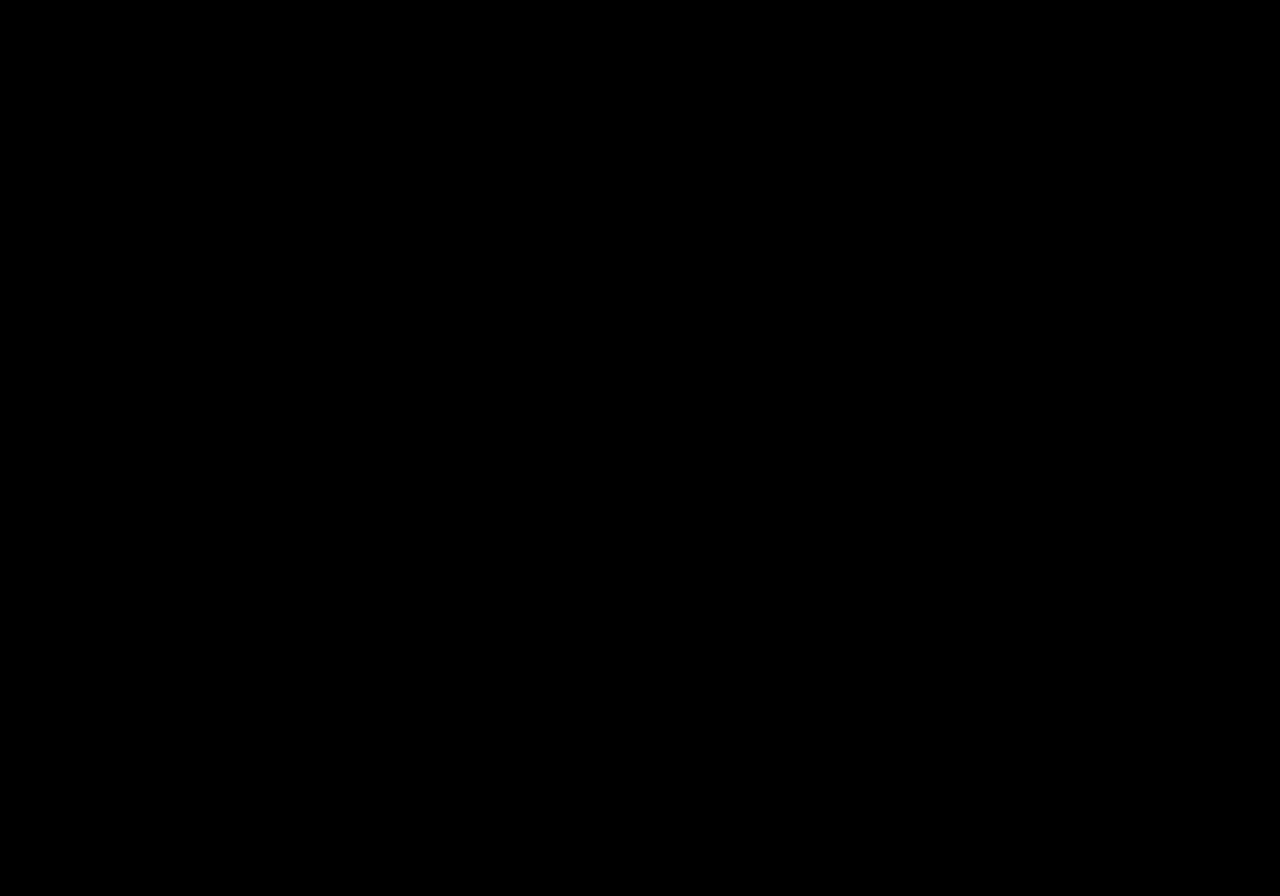
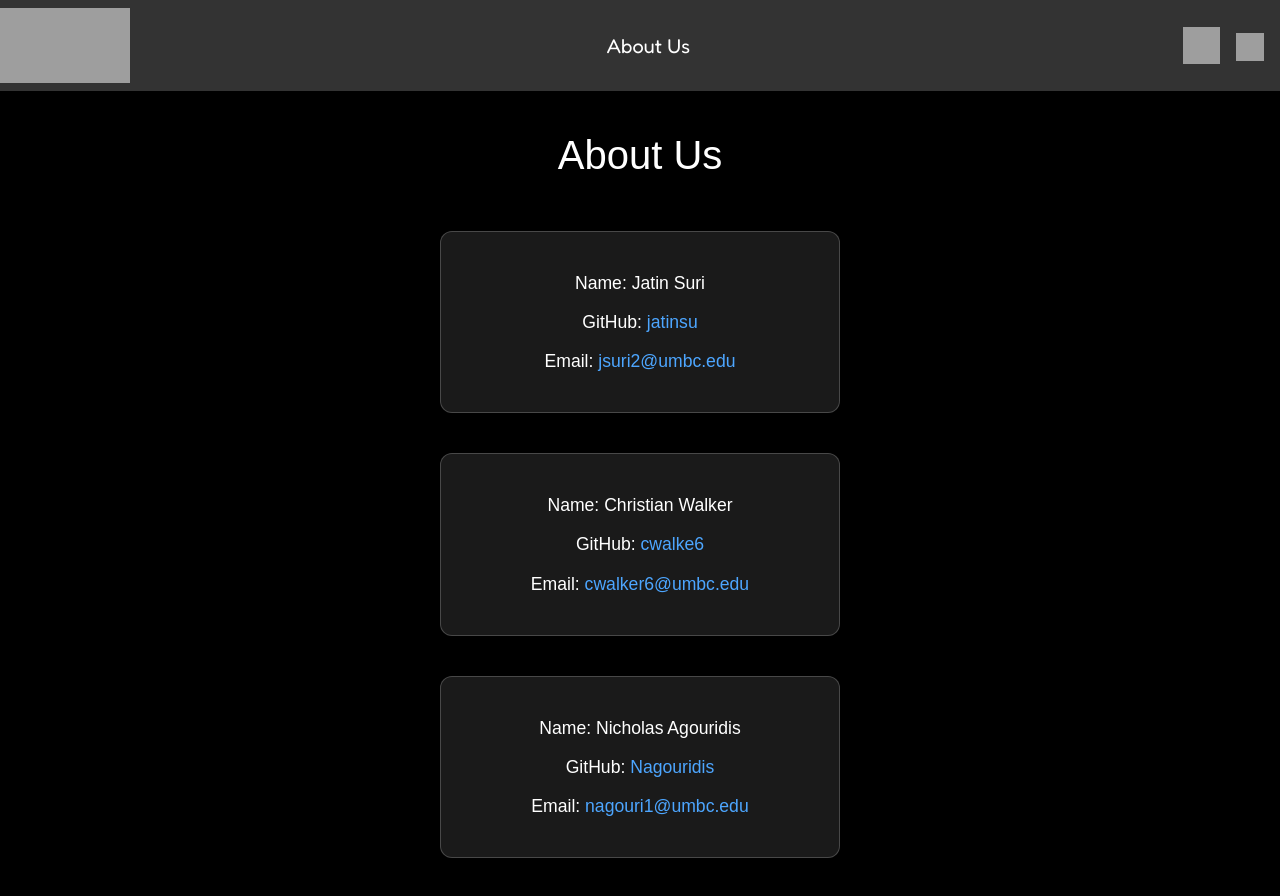
Before and after one commit to JNC-Enterprise/campus-lfg, a React (Vite) app: page /about in a window 1280 px wide. Before the commit this address had no page. Shown: the top 896 px of the page. Before the commit the page ends 800 px from the top, so only its background shows below. Built offline with nearby package versions, Linux system fonts and the light colour scheme; grey boxes are pictures that could not be loaded.

Commit message:
Added ability to see UI without backend/logging in

```diff
--- a/src/App.jsx
+++ b/src/App.jsx
@@ -4,6 +4,8 @@
 import Registration from "./pages/Registration";
 import Groups from "./pages/Groups";
 import Settings from "./pages/Settings";
+import About from "./pages/AboutUs";
+import Account from "./pages/Account";
 import 'bootstrap/dist/css/bootstrap.min.css';
 
 function App() {
@@ -13,6 +15,8 @@
       <Route path="/login" element={<LoginPage />} />
       <Route path="/groups/:gameName" element={<Groups />} />
       <Route path="/register" element={<Registration />} />
+      <Route path="/about" element={<About />}/>
+      <Route path="/account" element={<Account />}/>
       <Route path="/settings" element={<Settings />} />
     </Routes>
   );
--- /dev/null
+++ b/src/pages/AboutUs.css
@@ -0,0 +1,51 @@
+.about-container {
+    min-height: 100vh;
+    text-align: center;
+    padding: 40px 20px;
+    font-family: Arial, sans-serif;
+    background-color: black; /* Changed to solid black */
+    display: flex;
+    flex-direction: column;
+    align-items: center;
+    color: white;
+}
+
+.about-heading {
+    font-size: 2.5rem;
+    margin-bottom: 2rem;
+    color: #ffffff;
+    text-shadow: 2px 2px 4px rgba(0, 0, 0, 0.3);
+}
+
+.about-box {
+    background: rgba(255, 255, 255, 0.1);
+    border: solid 1px rgba(255, 255, 255, 0.2);
+    border-radius: 12px;
+    margin: 20px auto;
+    padding: 25px;
+    max-width: 400px;
+    width: 100%;
+    transition: transform 0.2s, box-shadow 0.2s;
+    box-shadow: 0 4px 6px rgba(0, 0, 0, 0.1);
+}
+
+.about-box:hover {
+    transform: translateY(-5px);
+    box-shadow: 0 6px 12px rgba(0, 0, 0, 0.2);
+}
+
+.about-text {
+    font-size: 1.1rem;
+    margin: 0.8rem 0;
+    color: #ffffff;
+}
+
+.about-text a {
+    color: #4da6ff;
+    text-decoration: none;
+    transition: color 0.2s;
+}
+
+.about-text a:hover {
+    color: #80bfff;
+}
--- /dev/null
+++ b/src/pages/AboutUs.jsx
@@ -0,0 +1,43 @@
+import React from 'react';
+import './AboutUs.css';
+import Navbar from "./Navbar.jsx";
+
+const About = () => {
+    return (
+      <div>
+        <Navbar />
+        <div className="about-container">
+            <h1 className="about-heading">About Us</h1>
+            <div className="about-box">
+              <p className="about-text">Name: Jatin Suri</p>
+              <p className="about-text">
+                  GitHub: <a href="https://github.com/jatinsu" target="_blank" rel="noopener noreferrer">jatinsu</a>
+              </p>
+              <p className="about-text">
+                  Email: <a href="mailto:jsuri2@umbc.edu">jsuri2@umbc.edu</a>
+              </p>
+            </div>
+            <div className="about-box">
+              <p className="about-text">Name: Christian Walker</p>
+              <p className="about-text">
+                  GitHub: <a href="https://github.com/cwalke6" target="_blank" rel="noopener noreferrer">cwalke6</a>
+              </p>
+              <p className="about-text">
+                  Email: <a href="mailto:cwalker6@umbc.edu">cwalker6@umbc.edu</a>
+              </p>
+            </div>
+            <div className="about-box">
+              <p className="about-text">Name: Nicholas Agouridis</p>
+              <p className="about-text">
+                  GitHub: <a href="https://github.com/Nagouridis" target="_blank" rel="noopener noreferrer">Nagouridis</a>
+              </p>
+              <p className="about-text">
+                  Email: <a href="mailto:nagouri1@umbc.edu">nagouri1@umbc.edu</a>
+              </p>
+            </div>
+        </div>
+      </div>
+    );
+};
+
+export default About;
--- /dev/null
+++ b/src/pages/Account.css
@@ -0,0 +1,8 @@
+.change-bio{
+    margin: 0;
+    padding: 8px;
+    height: 100px;
+    width: 260px;
+    border: 1px solid #ccc;
+    border-radius: 7px !important;
+}
--- /dev/null
+++ b/src/pages/Account.jsx
@@ -0,0 +1,45 @@
+import "./Account.css";
+import { useNavigate } from 'react-router-dom';
+import React from 'react';
+import Navbar from "./Navbar.jsx";
+
+function Account() {
+  const navigate = useNavigate();
+  const handleAccount = (event) => {
+    navigate('/');
+  }
+
+  return(
+    <div>
+      <Navbar/>
+      <div className="input-container">
+        <div className="login-form">
+          <label className="login-title">Update Profile Info</label>
+          <div>
+            <label>Change Username</label>
+            <input
+              className="login-input"
+              type="text"
+              placeholder = 'New Username'
+            />
+          </div>
+          <div>
+            <label>Change Bio</label>
+            <textarea
+              className="change-bio"
+              type="text"
+              placeholder = 'New Bio'
+            />
+          </div>
+          <div className="button-container">
+            <button className="login-button" onClick={handleAccount}>
+              UPDATE
+            </button>
+          </div>
+        </div>
+      </div>
+    </div>
+  );
+}
+
+export default Account;
--- a/src/pages/Messages.jsx
+++ b/src/pages/Messages.jsx
@@ -1,6 +1,7 @@
 import { useState, useEffect, useRef } from 'react';
 import './Messages.css';
 import mockMessages from '../../backend/mock/messageOverlay.json';
+import mockGroups from '../../backend/mock/messages.json';
 
 const Messages = () => {
   const [groups, setGroups] = useState([]); // List of groups the user is in
@@ -25,18 +26,9 @@
       }
 
       try {
-        const response = await fetch(`/api/groups/user/${userId}`, {
-          headers: {
-            'Authorization': `Bearer ${token}`,
-          },
-        });
-
-        if (response.ok) {
-          const data = await response.json();
-          setGroups(data);
-        } else {
-          setError('Failed to fetch groups.');
-        }
+        // Use mockGroups instead of fetching from the API
+        console.log('Mock Groups:', mockGroups);
+        setGroups([mockGroups[0]]);
       } catch (err) {
         setError('An error occurred while fetching groups.');
       } finally {
@@ -46,7 +38,6 @@
 
     fetchGroups();
   }, [userId, token]);
-
 
   // Fetch messages for the selected group
   useEffect(() => {
@@ -58,19 +49,8 @@
         }
 
         try {
-          const response = await fetch(`/api/messages/${selectedGroup.group_id}`, {
-            headers: {
-              'Authorization': `Bearer ${token}`,
-            },
-          });
-
-          if (response.ok) {
-            const data = await response.json();
-            setChatMessages(data.length > 0 ? data : mockMessages);
-          } else {
-            console.error('Failed to fetch messages.');
-            setChatMessages(mockMessages);
-          }
+          // Use mockMessages instead of fetching from the API
+          setChatMessages(mockMessages);
         } catch (err) {
           console.error('Error fetching messages:', err);
           setChatMessages(mockMessages);
@@ -111,11 +91,6 @@
     }
   };
 
-  // Handle selecting a group
-  const handleGroupSelect = (group) => {
-    setSelectedGroup(group);
-  };
-
   return (
     <div className='messages'>
       {loading && <p>Loading groups...</p>}
@@ -124,13 +99,13 @@
       {/* Left side: display groups */}
       <div className='group-list'>
         {groups.length > 0 ? (
-          groups.map((group) => (
+          groups.map((group, index) => (
             <div
-              key={group.group_id}
+              key={index}
               className='group-item'
-              onClick={() => handleGroupSelect(group)}
+              onClick={() => setSelectedGroup(group)}
             >
-              <div className='group-name'>{group.group_name}</div>
+              <div className='group-name'>{group.groupName}</div>
             </div>
           ))
         ) : (
@@ -147,7 +122,7 @@
             <div className='cross-exit'>
               <button className='cross-exit-button' onClick={() => setSelectedGroup(null)}>X</button>
             </div>
-            <span className='group-name-popup'>{selectedGroup.group_name}</span>
+            <span className='group-name-popup'>{selectedGroup.groupName}</span>
           </div>
 
           <div className='messages-container'>
--- a/src/pages/Navbar.jsx
+++ b/src/pages/Navbar.jsx
@@ -22,9 +22,6 @@
           <li>
             <a href="/about">About Us</a>
           </li>
-          <li>
-            <a href="/contact">Contact</a>
-          </li>
         </ul>
       </div>
       <div className="navbar-right">
@@ -41,7 +38,7 @@
             />
           </i>
         </a>
-        {/* <a href="/account" className="user-icon">
+        <a href="/account" className="user-icon">
           <i className="user-image">
             <img
               src="https://i.imgur.com/CGFZyCx.png"
@@ -53,13 +50,13 @@
             />
           </i>
         </a>
-        <div>
+        {/* <div>
           <ul className="nav-links">
             <li>
               <a href="/login" classname="login-link">Log In</a>
             </li>
           </ul>
-        </div>*/}
+        </div> */}
       </div>
     </nav>
 
```
Also changed, not shown: 1 other file (tests, documents, lock files or other folders).
